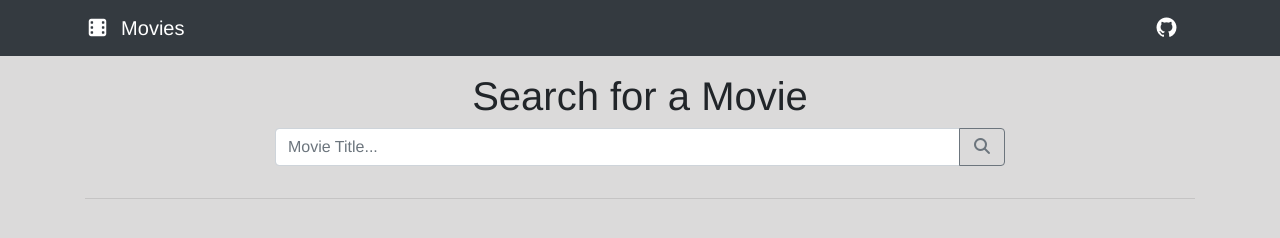
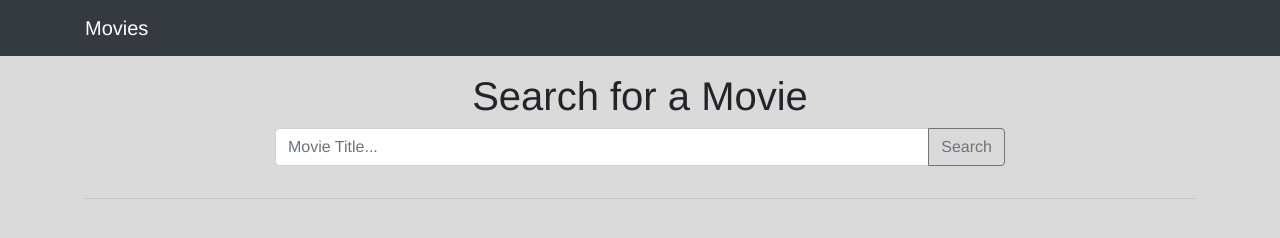
Before and after one commit to Gazka/movie-api, a plain HTML site: page index.html in a window 1280 px wide. Drawn offline with nearby package versions, Linux system fonts and the light colour scheme.

Commit message:
modified index

```diff
--- a/index.html
+++ b/index.html
@@ -9,9 +9,6 @@
   <!-- Bootstrap CSS -->
   <link rel="stylesheet" href="https://cdn.jsdelivr.net/npm/bootstrap@4.5.3/dist/css/bootstrap.min.css"
     integrity="sha384-TX8t27EcRE3e/ihU7zmQxVncDAy5uIKz4rEkgIXeMed4M0jlfIDPvg6uqKI2xXr2" crossorigin="anonymous">
-
-  <!-- Fontawesome -->
-  <link href="vendor/fontawesome-free/css/all.min.css" rel="stylesheet" type="text/css">
 
   <style>
     body {
@@ -26,12 +23,9 @@
 <body>
   <nav class="navbar navbar-expand-lg navbar-dark bg-dark">
     <div class="container">
-      <span class="navbar-brand mb-0 h1"><i class="fas fa-film"></i>
-        &nbsp;Movies
+      <span class="navbar-brand mb-0 h1">
+        Movies
       </span>
-      <ul class="navbar-nav">
-        <li class="nav-item"><a class="navbar-brand" href="https://github.com/Gazka" target="_blank"><i class="fab fa-github"></i></a></li>
-      </ul>
     </div>
   </nav>
 
@@ -43,7 +37,7 @@
         <div class="input-group mb-3">
           <input type="text" class="form-control" placeholder="Movie Title..." id="search-input">
           <div class="input-group-append">
-            <button class="btn btn-outline-secondary" type="button" id="search-button"><i class="fas fa-search"></i></button>
+            <button class="btn btn-outline-secondary" type="button" id="search-button">Search</button>
           </div>
         </div>
       </div>
```
